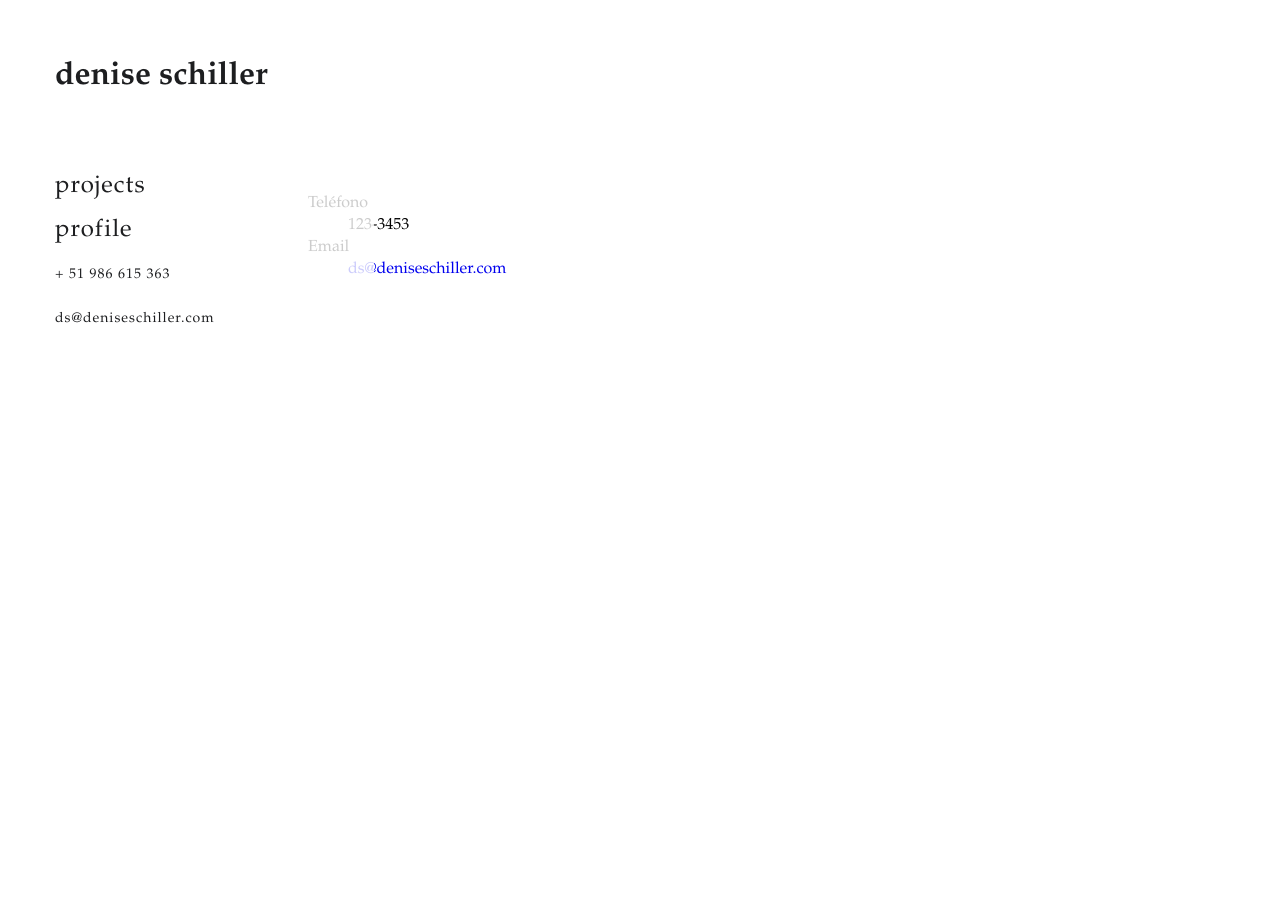
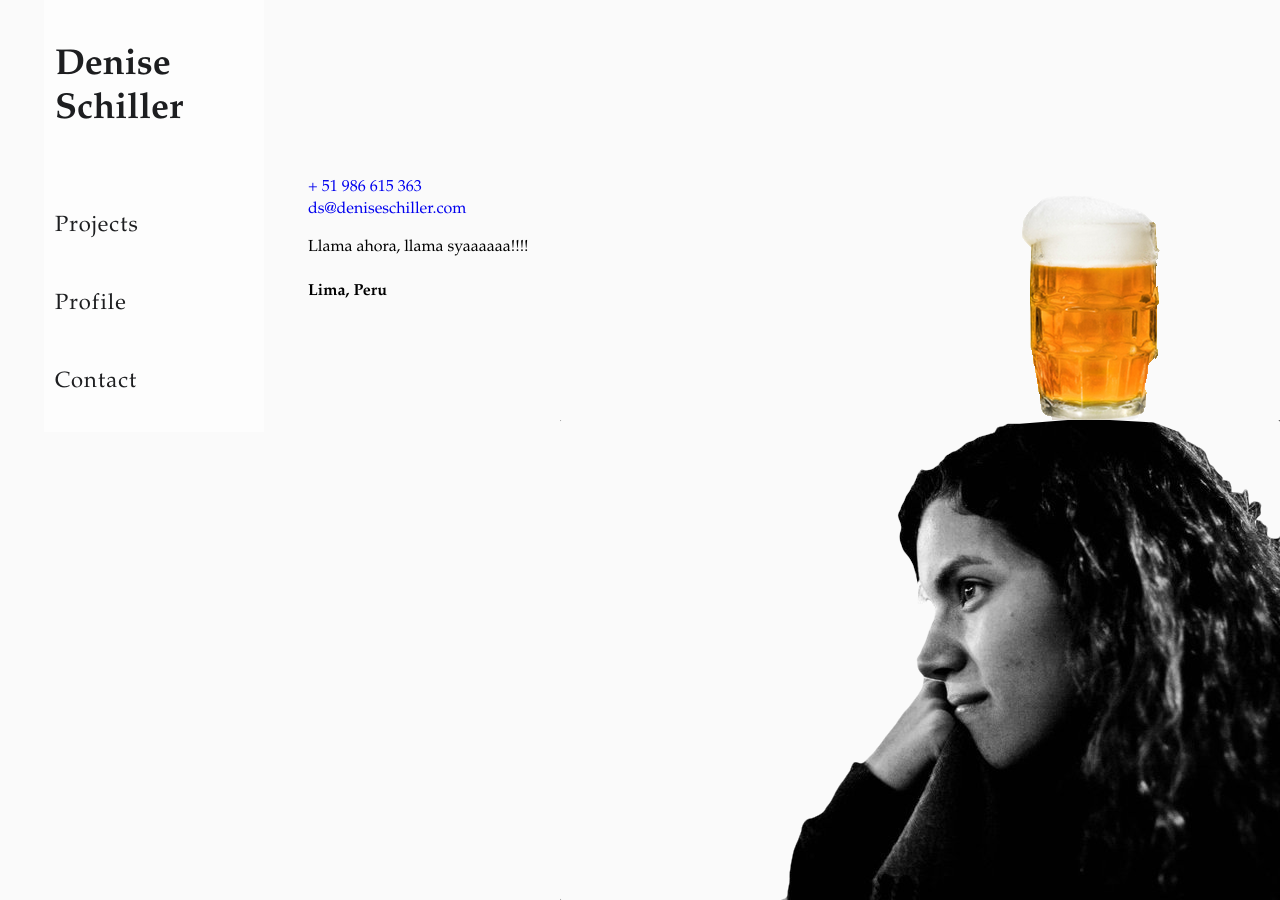
Before and after one commit to rociopaez/deniseschiller, a Jekyll site: the page built from contact.html, in a window 1280 px wide. Built offline with Jekyll 4.4.1, drawn with Linux system fonts in a browser that asks for light colours; nearby versions of some CDN libraries.

Commit message:
Add contacts to menu

```diff
--- a/_layouts/default.html
+++ b/_layouts/default.html
@@ -54,11 +54,8 @@
           <li>
             <a href="/profile.html">Profile</a>
           </li>
-          <li class="contact">
-            <a href="tel:+51986615363">+ 51 986 615 363</a>
-          </li>
-          <li  class="contact">
-            <a href="mailto: ds@deniseschiller.com">ds@deniseschiller.com</a>
+          <li>
+            <a href="/contact.html">Contact</a>
           </li>
         </ul>
       </nav>
--- a/contact.html
+++ b/contact.html
@@ -1,14 +1,20 @@
 ---
 layout: default
-uid: contact
+uid: contacts
 steps: 0
 ---
 
 <div class="main-canvas">
-  <dl class="contact-info">
-    <dt>Teléfono</dt>
-    <dd>123-3453</dd>
-    <dt>Email</dt>
-    <dd><a href="mailto:ds@deniseschiller.com">ds@deniseschiller.com</a></dd>
-  </dl>
+  <li class="contact">
+    <a href="tel:+51986615363">+ 51 986 615 363</a>
+  </li>
+  <li  class="contact">
+    <a href="mailto: ds@deniseschiller.com">ds@deniseschiller.com</a>
+  </li>
+  <p>
+    Llama ahora, llama syaaaaaa!!!!
+  </p>
+  <p>
+    <strong>Lima, Peru</strong>
+  </p>
 </div>
--- a/css/deniseschiller.scss
+++ b/css/deniseschiller.scss
@@ -152,7 +152,13 @@ body {
 		background-position: bottom right;
 		background-size: auto auto;
 		background-color: #fafafa;
+	}
 
+	&.contacts {
+		background-image: url(/img/profile/profile2.png);
+		background-position: bottom right;
+		background-size: auto auto;
+		background-color: #fafafa;
 	}
 }
 
@@ -160,22 +166,21 @@ body {
 	position: absolute;
 	background-color: white;
 	width: 220px;
-	width: 330px;
 	top: 0;
 	left: 44px;
 	padding: 0;
-	background-color: rgba(255, 255, 255, 0.8);
+	background-color: rgba(255, 255, 255, 0.6);
 	color: black;
 
 	h1 {
-		line-height: 66px;
+		font-size: 36px;
+		line-height: 44px;
 		margin: 0;
 		padding: 44px 11px;
 	}
 
 	a {
 		color: rgb(29, 30, 32);
-		text-decoration: none;
 	}
 
 	ul {
@@ -188,8 +193,8 @@ body {
 		margin: 0;
 		padding: 0;
 		list-style: none;
-		font-size: 24px;
-		line-height: 44px;
+		font-size: 22px;
+		line-height: 78px;
 		text-transform: capitalize;
 		letter-spacing: 1px;
 
@@ -226,6 +231,10 @@ body {
 
 .contact a {
 	text-transform: lowercase;
+}
+
+li	{
+	list-style: none;
 }
 
 footer {
@@ -267,7 +276,7 @@ footer {
 	bottom: 0;
 	right: 44px;
 	height: 66px;
-color: rgba(255,255,255,0.6);
+	color: rgba(255,255,255,0.6);
 	font-size: 36px;
 	line-height: 66px;
 	font-weight: bold;
```
